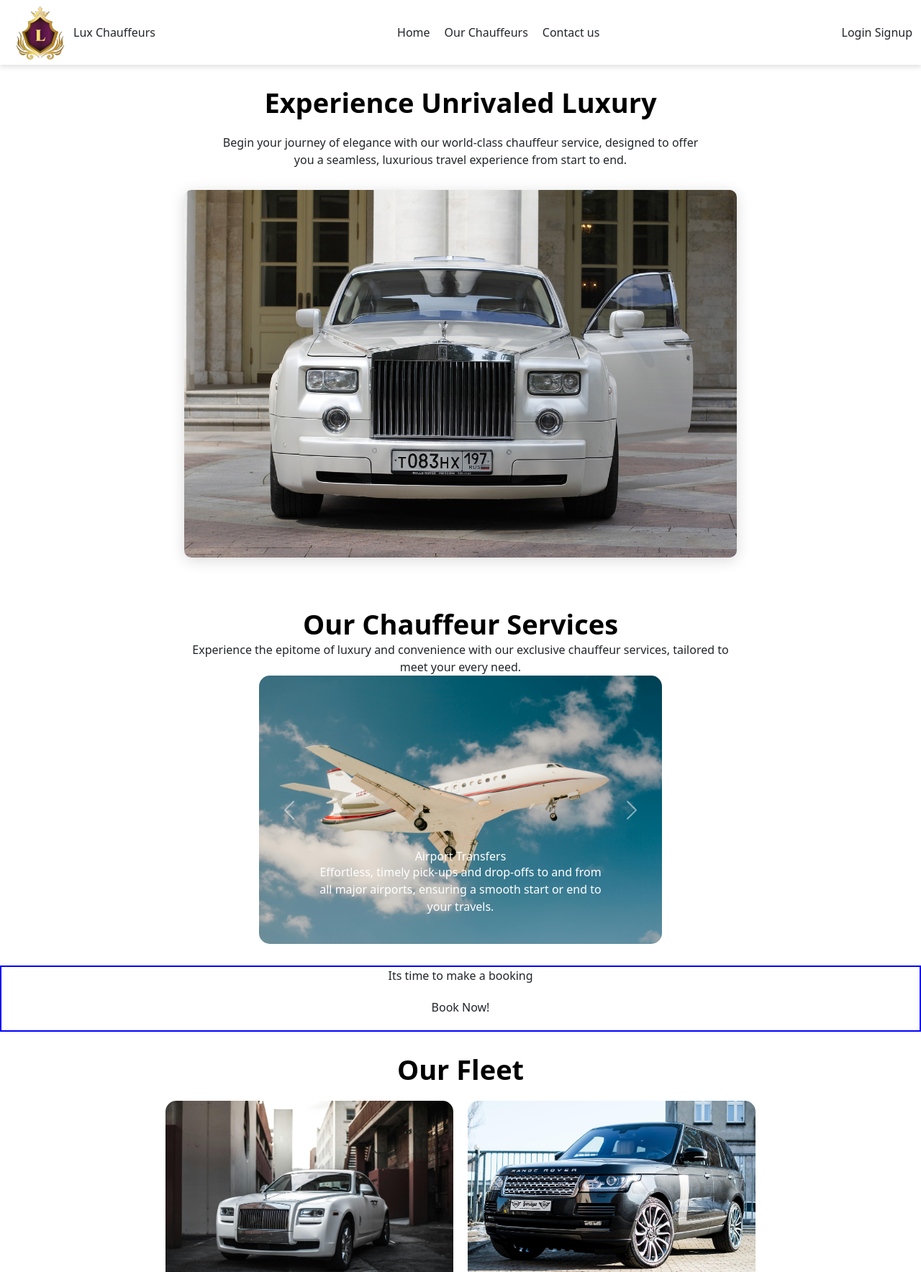
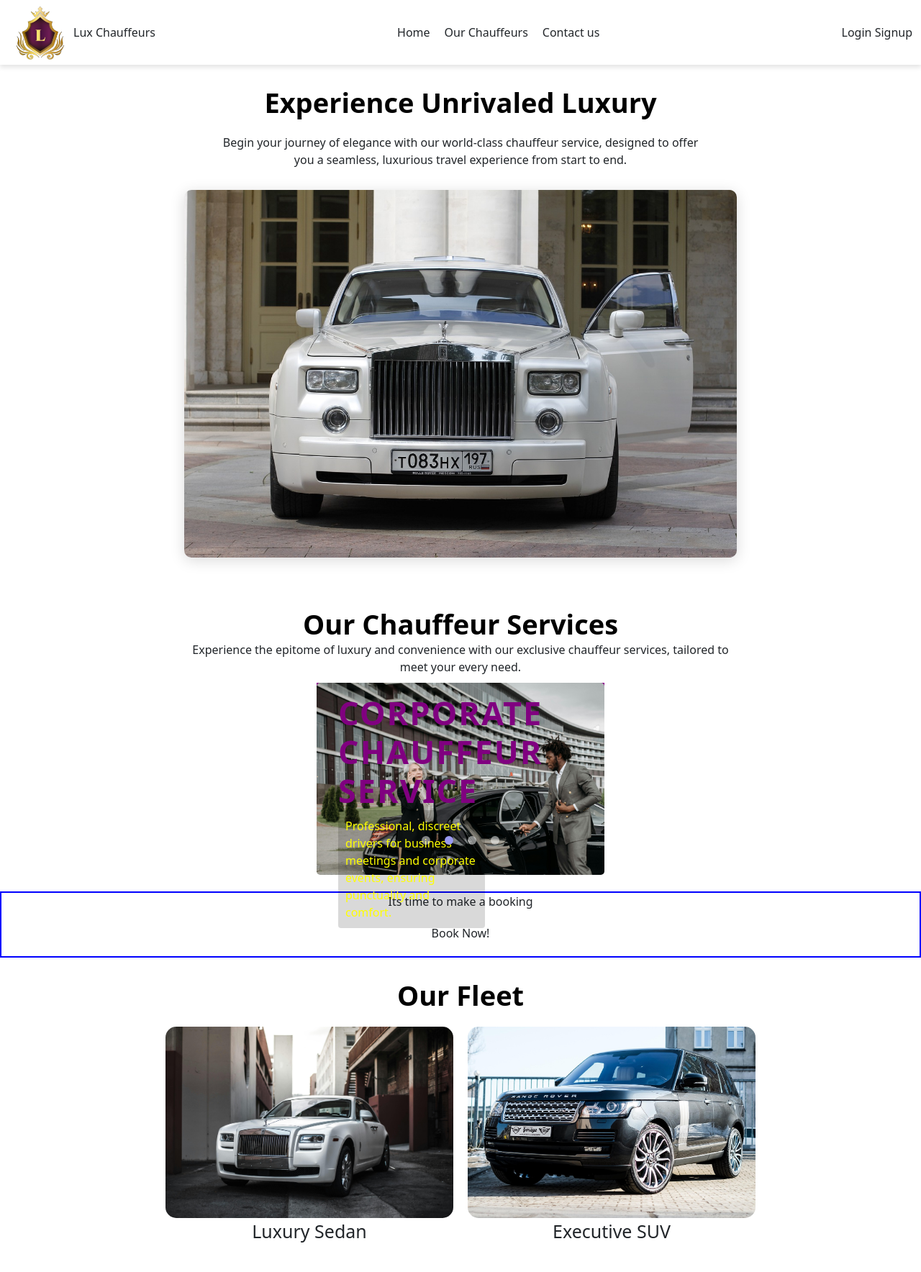
Before and after one commit to tumelo-maja/luxury-chauffeur-service, a Django app: template templates/home.html in a window 1280 px wide. Shown: the top 1768 px of the page at 72% size. Run offline with Django 4.2, Linux system fonts and the light colour scheme; the template is opened without the code that fills it, so the values that code supplies are empty; some libraries are stand-ins or nearby versions.

Commit message:
Replace bootstrap carousel with custom slider

```diff
--- a/static/css/style.css
+++ b/static/css/style.css
@@ -1,15 +1,23 @@
+* {
+    margin: 0;
+    padding: 0;
+    box-sizing: border-box;
+}
+
 body {
-    min-height: 100%;
-    width: 100%;
+    min-height: 100vh;
+    width: 100vw;
     display: flex;
     flex-direction: column;
+    justify-content: center;
+    align-items: center;
 }
 
 main.home {
     display: flex;
     flex-direction: column;
     justify-content: space-evenly;
-    width: 100vw;
+    width: 100%;
     align-items: center;
     /* border: 3px solid black;
     margin: 20px; */
@@ -81,15 +89,83 @@ main.home {
     overflow: hidden;
 }
 
+/* services section */
 #services {
-    /* border: 2px solid orange; */
     width: 100%;
     max-width: 48rem;
 }
 
-.carousel-item img {
-    max-width: 35rem;
-    border-radius: 15px;
+.services-slider {
+   position: relative;
+   width: 400px;
+   height: 250px;
+   margin: 10px;
+   background-color: darkmagenta;
+}
+
+.service-item {
+    z-index: 1;
+    position: absolute;
+    width: 100%;
+    clip-path: circle(0% at 0 50%);
+}
+
+.service-item.active{
+    clip-path: circle(150% at 0 50%);
+    transition: 1s;
+    transition-property: clip-path;
+}
+
+.service-image {
+    z-index: 1;
+    width: 100%;
+    border-radius:5px ;
+}
+
+.service-text {
+position: absolute;
+top: 0;
+padding: 15px 30px;
+}
+
+.service-text h3 {
+    color: purple;
+    font-size: 45px;
+    text-transform: uppercase;
+    font-weight: 800;
+    letter-spacing: 2px;
+}
+
+.service-text p {
+color: yellow;
+background-color: rgba(0, 0, 0, 0.15);
+font-size: 16px;
+width: 60%;
+padding: 10px;
+border-radius: 4px;
+}
+
+.slide-control {
+    z-index: 2;
+    position: absolute;
+    display: flex;
+    bottom: 15px;
+    left: 50%;
+    transform: translateX(-50%);
+}
+
+.slide-control .btn-item {
+   background: rgba(255, 255, 255, 0.5);
+   width: 12px;
+   height: 12px;
+   margin: 10px;
+   border-radius: 50%;
+   cursor: pointer;
+}
+
+.slide-control .btn-item.active {
+    background: rgb(153, 153, 239);
+    box-shadow: 0 0 2px rgba(0, 0, 0, 0.059);
 }
 
 .benefit {
--- a/static/js/script.js
+++ b/static/js/script.js
@@ -27,4 +27,56 @@ $(document).ready(function () {
         $(this).closest('.message').removeClass('show');
     });
 
+$(document).ready(function () {
+    const $slideElements = $('.service-item');
+    const $buttonElements = $('.btn-item');
+    let currentSlide = 1;
+
+    // Manual carousel navigation
+    const manualNav = function (manual) {
+        $slideElements.removeClass('active');
+        $buttonElements.removeClass('active');
+
+        $($slideElements[manual]).addClass('active');
+        $($buttonElements[manual]).addClass('active');
+    }
+
+    // Handling button click
+    $buttonElements.each(function (i) {
+        $(this).on('click', function () {
+            manualNav(i);
+            currentSlide = i;
+        });
+    });
+
+    // Carousel autoplay
+    const repeat = function () {
+        let i = 1;
+
+        const repeater = function () {
+            setTimeout(function () {
+                $slideElements.removeClass('active');
+                $buttonElements.removeClass('active');
+
+                $($slideElements[i]).addClass('active');
+                $($buttonElements[i]).addClass('active');
+                i++;
+
+                if (i == $slideElements.length) {
+                    i = 0;
+                }
+
+                if (i < $slideElements.length) {
+                    repeater();
+                }
+            }, 5000);
+        }
+
+        repeater();
+    }
+
+    repeat();
 });
+
+
+});
--- a/templates/home.html
+++ b/templates/home.html
@@ -20,62 +20,55 @@
             tailored to meet your
             every need.</p>
 
-        <!-- Bootstrap Carousel -->
-        <div id="services-carousel" class="carousel slide" data-bs-ride="carousel">
-            <div class="carousel-inner">
+        <!-- Custom image carousel -->
+        <div class="services-slider">
             <!-- Service Item 1 -->
-                <div class="carousel-item active">
-                    <img src="{% static 'images/airport-chauffeur.jpg' %}" class="d-block " alt="Airport Transfers">
-                    <div class="carousel-caption d-none d-md-block">
-                        <h5>Airport Transfers</h5>
+            <div class="service-item active">
+                <img src="{% static 'images/airport-chauffeur.jpg' %}" class="service-image" alt="Airport Transfers">
+                <div class="service-text">
+                    <h3>Airport Transfers</h3>
                     <p>Effortless, timely pick-ups and drop-offs to and from all major airports, ensuring a smooth
                         start or end to your travels.</p>
                 </div>
             </div>
             <!-- Service Item 2 -->
-                <div class="carousel-item">
-                    <img src="{% static 'images/business-chauffeur.jpg' %}" class="d-block w-100"
+            <div class="service-item">
+                <img src="{% static 'images/business-chauffeur.jpg' %}" class="service-image"
                     alt="Corporate Chauffeur Service">
-                    <div class="carousel-caption d-none d-md-block">
-                        <h5>Corporate Chauffeur Service</h5>
+                <div class="service-text">
+                    <h3>Corporate Chauffeur Service</h3>
                     <p>Professional, discreet drivers for business meetings and corporate events, ensuring
                         punctuality and comfort.</p>
                 </div>
             </div>
             <!-- Service Item 3 -->
-                <div class="carousel-item">
-                    <img src="{% static 'images/wedding-chauffeur.jpg' %}" class="d-block w-100"
+            <div class="service-item">
+                <img src="{% static 'images/wedding-chauffeur.jpg' %}" class="service-image"
                     alt="Special Event & Wedding Transport">
-                    <div class="carousel-caption d-none d-md-block">
-                        <h5>Special Event & Wedding Transport</h5>
+                <div class="service-text">
+                    <h3>Special Event & Wedding Transport</h3>
                     <p>Elegant and luxurious vehicles for weddings, galas, and other significant occasions, designed
                         to make your event unforgettable.</p>
                 </div>
             </div>
 
             <!-- Service Item 4 -->
-                <div class="carousel-item">
-                    <img src="{% static 'images/private-chauffeur2.jpg' %}" class="d-block w-100"
+            <div class="service-item">
+                <img src="{% static 'images/private-chauffeur2.jpg' %}" class="service-image"
                     alt="Private & VIP Chauffeur Services">
-                    <div class="carousel-caption d-none d-md-block">
-                        <h5>Private & VIP Chauffeur Services</h5>
+                <div class="service-text">
+                    <h3>Private & VIP Chauffeur Services</h3>
                     <p>Personalized chauffeur services for VIPs, ensuring maximum comfort and security for your
                         private or high-profile travels.</p>
                 </div>
             </div>
+
+            <div class="slide-control">
+                <div class="btn-item active"></div>
+                <div class="btn-item"></div>
+                <div class="btn-item"></div>
+                <div class="btn-item"></div>
             </div>
-
-            <!-- Carousel Controls -->
-            <button class="carousel-control-prev" type="button" data-bs-target="#services-carousel"
-                data-bs-slide="prev">
-                <span class="carousel-control-prev-icon" aria-hidden="true"></span>
-                <span class="visually-hidden">Previous</span>
-            </button>
-            <button class="carousel-control-next" type="button" data-bs-target="#services-carousel"
-                data-bs-slide="next">
-                <span class="carousel-control-next-icon" aria-hidden="true"></span>
-                <span class="visually-hidden">Next</span>
-            </button>
         </div>
     </section>
     <!-- book a ride -->
@@ -126,5 +119,4 @@
 
 {% block javascript %}
 <script src="{% static 'js/script.js' %}"></script>
-<script src="https://cdn.jsdelivr.net/npm/bootstrap@5.3.0-alpha1/dist/js/bootstrap.bundle.min.js"></script>
 {% endblock %}
```
Also changed, not shown: README.md. Lines whose indentation alone changed are shown as unchanged.
